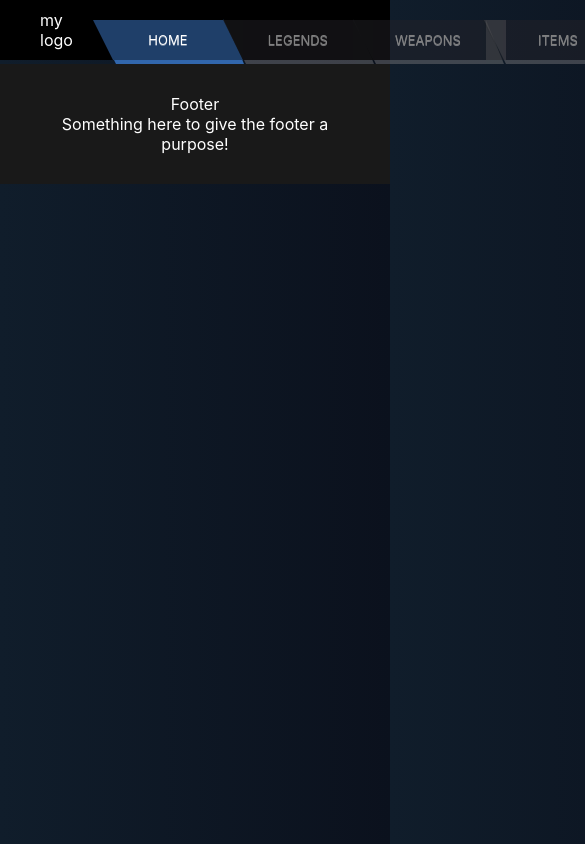
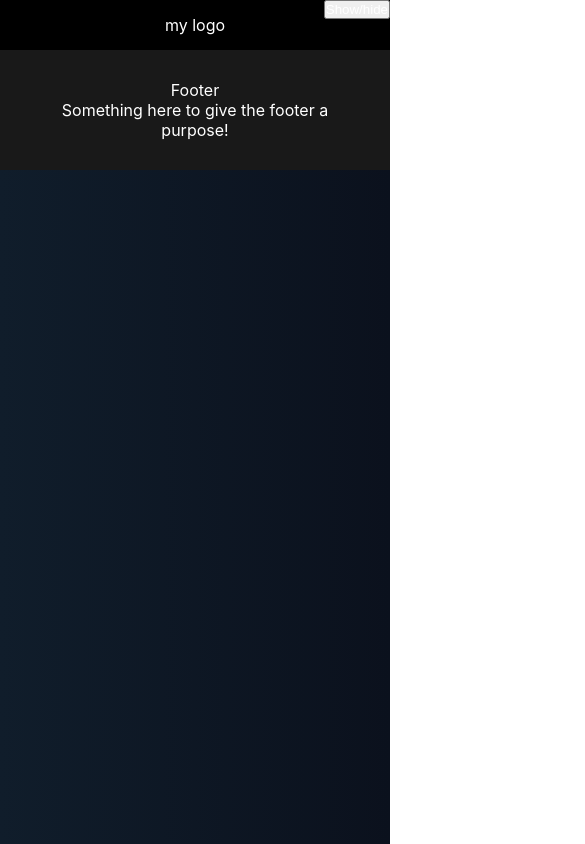
Before and after one commit to Sanins/Apex-legends, a React (Create React App) app: page / in a window 390 px wide. Shown: the top 844 px of the page, 585 px wide, since content can reach past the window. Built offline with nearby package versions, Linux system fonts and the light colour scheme.

Commit message:
header now mobile friendly

```diff
--- a/src/App.scss
+++ b/src/App.scss
@@ -4,4 +4,19 @@
     grid-auto-flow: column;
     padding: 0 40px;
     margin-bottom: 4px;
+
+    // @media only screen and (max-width: 1300px) {
+    //     grid-template-rows: 50px 1fr;
+    // }
+
+    @media only screen and (max-width: 1100px) {
+        grid-template-columns: 1fr;
+        grid-template-rows: 50px 1fr;
+        justify-items: center;
+        position: fixed;
+        top: 0;
+        width: 100%;
+        height: 50px;
+        padding: 0;
+    }
 }
--- a/src/components/header/Header.scss
+++ b/src/components/header/Header.scss
@@ -11,6 +11,33 @@
     grid-auto-flow: column;
     grid-gap: 0.5em;
 
+    @media only screen and (max-width: 1100px) {
+        width: 100%;
+        grid-auto-flow: row;
+        padding: 0px;
+        background: #000000;
+    }
+
+    &__close {
+        display: none;
+
+        @media only screen and (min-width: 1100px) {
+            display: grid;
+        }
+    }
+
+    &__mobile-hamburger {
+        display: none;
+        position: absolute;
+        top: 0;
+        right: 0;
+        color: white;
+
+        @media only screen and (max-width: 1100px) {
+            display: block;
+        }
+    }
+
     &__list-item {
         text-decoration: none;
         width: 110px;
@@ -20,6 +47,12 @@
         line-height: 20px;
         padding: 10px 3px;
         list-style-type: none;
+
+        @media only screen and (max-width: 1100px) {
+            background: initial;
+            text-align: center;
+            width: 100%;
+        }
 
         &:before {
             content: "";
@@ -31,6 +64,10 @@
             left: -20px;
             top: 0;
             z-index: 1;
+
+            @media only screen and (max-width: 1100px) {
+                content: initial;
+            }
         }
 
         &:after {
@@ -43,11 +80,20 @@
             border-bottom: 41px solid #24232879;
             right: -20px;
             top: -1px;
+
+            @media only screen and (max-width: 1100px) {
+                content: initial;
+            }
         }
 
         &:hover {
             cursor: pointer;
             background: #1f3f69;
+
+            @media only screen and (max-width: 1100px) {
+                border: none;
+                background: initial;
+            }
 
             &:before {
                 left: -19px;
@@ -78,6 +124,12 @@
 
         &--selected {
             background: #1f3f69;
+
+            @media only screen and (max-width: 1100px) {
+                background: initial;
+                border: none;
+                width: 100%;
+            }
 
             &:before {
                 border-top-color: #1f3f69;
@@ -122,6 +174,10 @@
                 left: -19px;
                 top: 0;
                 z-index: -1;
+
+                @media only screen and (max-width: 1100px) {
+                    content: initial;
+                }
             }
 
             &:after {
@@ -135,6 +191,10 @@
                 right: -21px;
                 top: 0px;
                 z-index: -1;
+
+                @media only screen and (max-width: 1100px) {
+                    content: initial;
+                }
             }
         }
     }
@@ -145,4 +205,8 @@
     bottom: -4px;
     border-bottom: 4px solid #8382836b;
     width: 100%;
+
+    @media only screen and (max-width: 1100px) {
+        display: none;
+    }
 }
--- a/src/components/header/header.tsx
+++ b/src/components/header/header.tsx
@@ -1,22 +1,38 @@
 import React from 'react';
 import { NavLink } from "react-router-dom";
 import './Header.scss';
+import clsx from 'clsx';
 
 function Header() {
+  const [hamburgerOpenClose, setHamburgerOpenClose] = React.useState(false);
+
+  const toggleHamburger = () => () => {
+    if (!hamburgerOpenClose) {
+      setHamburgerOpenClose(true);
+    } else {
+      setHamburgerOpenClose(false);
+    }
+  };
+
+  const closeHamburger = () => () => {
+    setHamburgerOpenClose(false);
+  };
+
   return (
     <>
       <div className='logo'>my logo</div>
-      <ul className='header'>
-      <NavLink activeClassName="header__list-item--selected" exact to={`/`} className='header__list-item'>
+      <button onClick={toggleHamburger()} className='header__mobile-hamburger'>Show/hide</button>
+        <ul className={clsx('header', !hamburgerOpenClose && 'header__close', hamburgerOpenClose && 'header__open')}>
+          <NavLink onClick={closeHamburger()} activeClassName="header__list-item--selected" exact to={`/`} className='header__list-item'>
             <a className='header__list-item__link' ><div className='lala'></div>Home</a>
           </NavLink>
-        <NavLink activeClassName="header__list-item--selected" exact to={`/legends`} className='header__list-item'>
+          <NavLink onClick={closeHamburger()} activeClassName="header__list-item--selected" exact to={`/legends`} className='header__list-item'>
             <a className='header__list-item__link' ><div className='lala'></div>legends</a>
           </NavLink>
-        <NavLink activeClassName="header__list-item--selected" exact to={`/weapons`} className='header__list-item'>
+          <NavLink onClick={closeHamburger()} activeClassName="header__list-item--selected" exact to={`/weapons`} className='header__list-item'>
             <a className='header__list-item__link' ><div className='lala'></div>Weapons</a>
           </NavLink>
-        <NavLink activeClassName="header__list-item--selected" exact to={`/items`} className='header__list-item'>
+          <NavLink onClick={closeHamburger()} activeClassName="header__list-item--selected" exact to={`/items`} className='header__list-item'>
             <a className='header__list-item__link' ><div className='lala'></div>items</a>
           </NavLink>
         </ul>
--- a/src/index.scss
+++ b/src/index.scss
@@ -7,6 +7,10 @@ body {
   -moz-osx-font-smoothing: grayscale;
   color: #FFF;
   background: linear-gradient(to right, rgb(16, 29, 43), rgb(11, 17, 29));
+
+  @media only screen and (max-width: 1100px) {
+    padding-top: 50px;
+  }
 }
 
 code {
```
Lines whose indentation alone changed are shown as unchanged.
